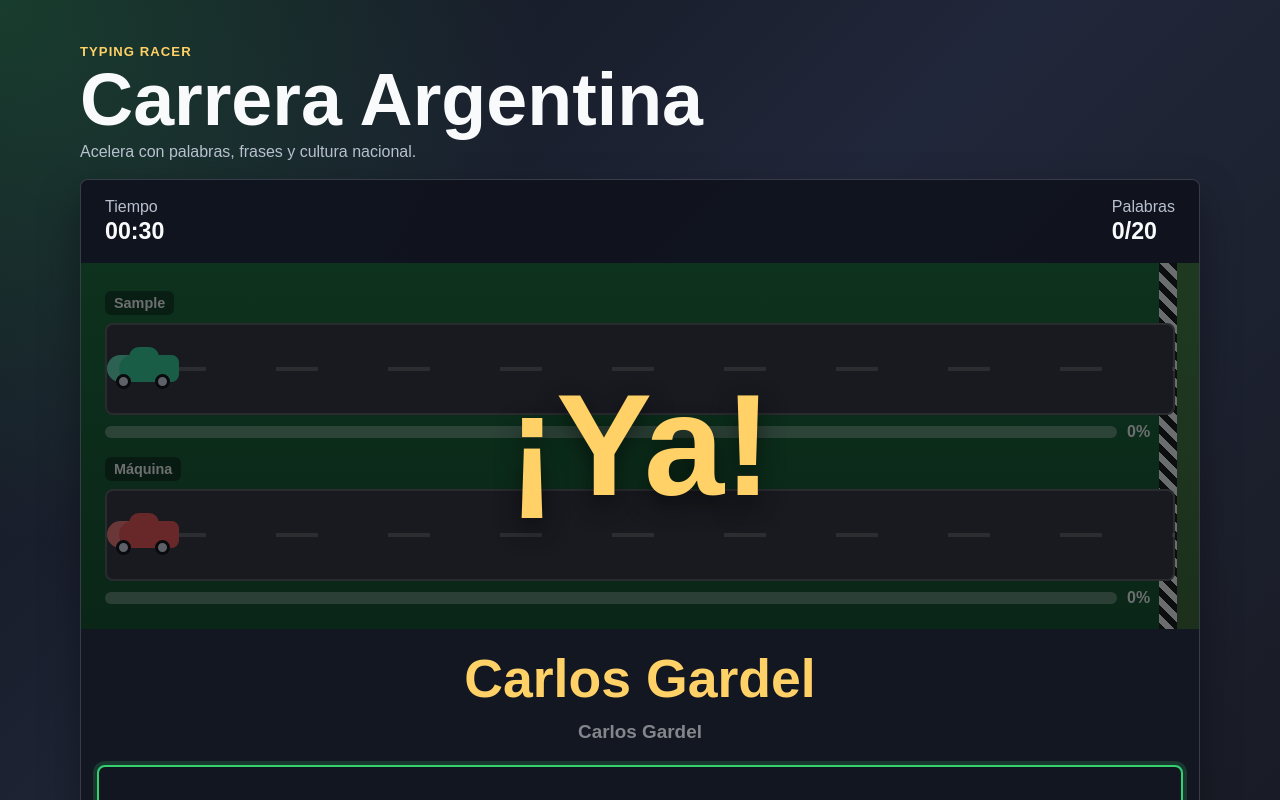
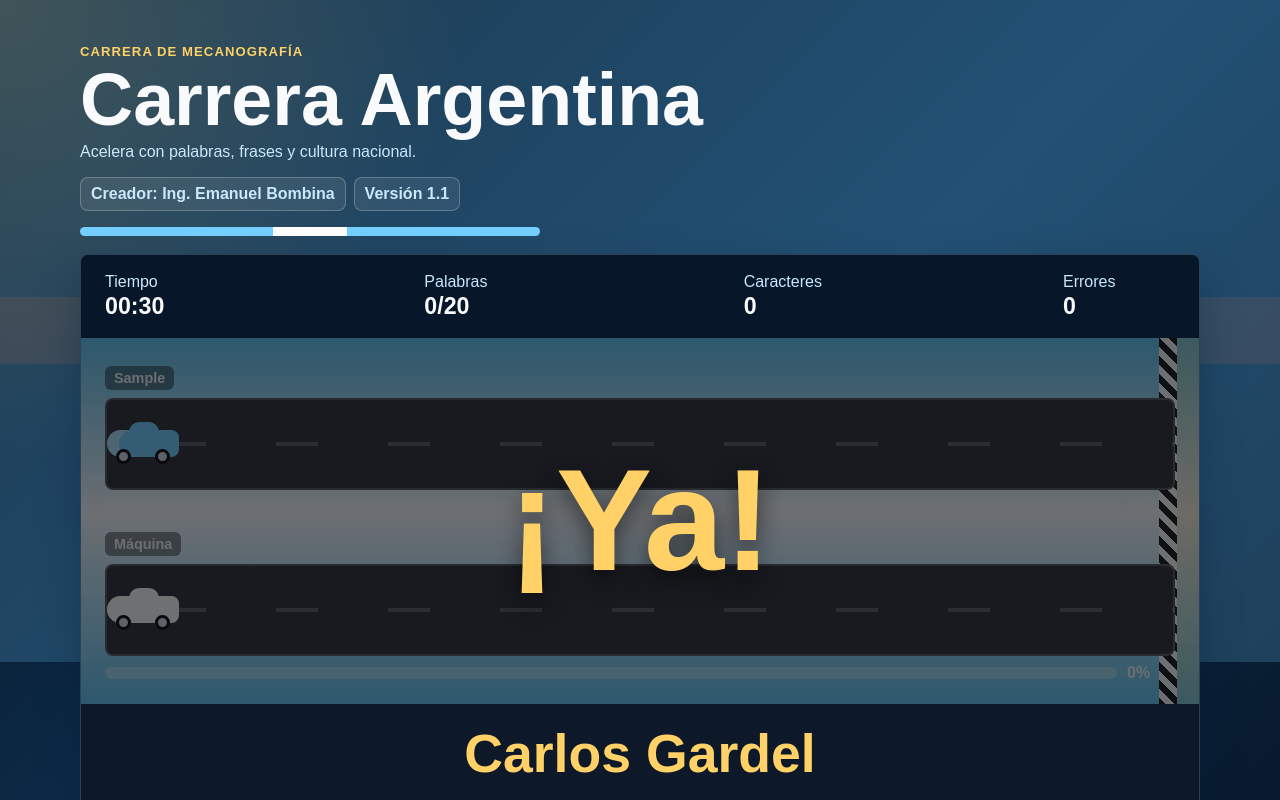
Before and after one commit to profesorbombina/carrera-mecanografia-argentina, a plain HTML site: page index.html in a window 1280 px wide. Both pictures are taken after typing "Sample" into the empty fields and a click on the button "Iniciar Carrera". Shown: the top 800 px of the page. Drawn offline with Linux system fonts and the light colour scheme.

Commit message:
Actualizar juego a version 1.1

```diff
--- a/index.html
+++ b/index.html
@@ -10,9 +10,13 @@
 <body>
   <main class="game-shell">
     <header class="game-header">
-      <p class="eyebrow">Typing racer</p>
+      <p class="eyebrow">Carrera de mecanografía</p>
       <h1>Carrera Argentina</h1>
       <p class="tagline">Acelera con palabras, frases y cultura nacional.</p>
+      <div class="game-meta" aria-label="Información del juego">
+        <span>Creador: Ing. Emanuel Bombina</span>
+        <span>Versión 1.1</span>
+      </div>
     </header>
 
     <section class="setup-panel" id="setupPanel" aria-labelledby="setupTitle">
@@ -26,7 +30,7 @@
         <input id="playerName" name="playerName" type="text" autocomplete="name" placeholder="Jugador">
 
         <fieldset>
-          <legend>Duracion</legend>
+          <legend>Duración</legend>
           <div class="option-grid">
             <label><input type="radio" name="duration" value="30" checked> 30s</label>
             <label><input type="radio" name="duration" value="60"> 60s</label>
@@ -37,9 +41,11 @@
         <fieldset>
           <legend>Dificultad de la IA</legend>
           <div class="option-grid">
-            <label><input type="radio" name="difficulty" value="30" checked> Baja · 30 WPM</label>
-            <label><input type="radio" name="difficulty" value="50"> Media · 50 WPM</label>
-            <label><input type="radio" name="difficulty" value="70"> Alta · 70 WPM</label>
+            <label><input type="radio" name="difficulty" value="4" checked> Inicial · de 1 a 4 palabras/min</label>
+            <label><input type="radio" name="difficulty" value="15"> Muy Baja · de 5 a 29 palabras/min</label>
+            <label><input type="radio" name="difficulty" value="40"> Baja · entre 30 y 49 palabras/min</label>
+            <label><input type="radio" name="difficulty" value="60"> Media · entre 50 y 69 palabras/min</label>
+            <label><input type="radio" name="difficulty" value="75"> Alta · más de 70 palabras/min</label>
           </div>
         </fieldset>
 
@@ -56,6 +62,14 @@
         <div>
           <span class="hud-label">Palabras</span>
           <strong id="wordsText">0/20</strong>
+        </div>
+        <div>
+          <span class="hud-label">Caracteres</span>
+          <strong id="charactersText">0</strong>
+        </div>
+        <div>
+          <span class="hud-label">Errores</span>
+          <strong id="errorsText">0</strong>
         </div>
       </div>
 
--- a/script.js
+++ b/script.js
@@ -55,6 +55,8 @@
   playerLabel: document.querySelector("#playerLabel"),
   timerText: document.querySelector("#timerText"),
   wordsText: document.querySelector("#wordsText"),
+  charactersText: document.querySelector("#charactersText"),
+  errorsText: document.querySelector("#errorsText"),
   countdown: document.querySelector("#countdown"),
   playerCar: document.querySelector("#playerCar"),
   aiCar: document.querySelector("#aiCar"),
@@ -73,7 +75,7 @@
 const state = {
   playerName: "Jugador",
   duration: 30,
-  aiWpm: 30,
+  aiWpm: 4,
   raceStartedAt: 0,
   elapsedMs: 0,
   playerProgress: 0,
@@ -134,7 +136,7 @@
   Object.assign(state, {
     playerName: settings.playerName || "Jugador",
     duration: settings.duration || 30,
-    aiWpm: settings.aiWpm || 30,
+    aiWpm: settings.aiWpm || 4,
     raceStartedAt: 0,
     elapsedMs: 0,
     playerProgress: 0,
@@ -183,6 +185,8 @@
   elements.playerPercent.textContent = `${playerRounded}%`;
   elements.aiPercent.textContent = `${aiRounded}%`;
   elements.wordsText.textContent = `${state.wordsCompleted}/${WORDS_TO_WIN}`;
+  elements.charactersText.textContent = `${state.typedCharacters}`;
+  elements.errorsText.textContent = `${getErrorCount()}`;
   updateCarPosition(elements.playerCar, state.playerProgress);
   updateCarPosition(elements.aiCar, state.aiProgress);
 }
@@ -392,18 +396,24 @@
 
 function calculateMetrics() {
   const elapsedMinutes = Math.max(state.elapsedMs / 60000, 1 / 60000);
-  const ppm = state.typedCharacters / elapsedMinutes;
-  const netWpm = state.wordsCompleted / elapsedMinutes;
+  const keystrokesPerMinute = state.typedCharacters / elapsedMinutes;
+  const wordsPerMinute = state.wordsCompleted / elapsedMinutes;
   const accuracy = state.typedCharacters === 0
     ? 100
     : (state.correctCharacters / state.typedCharacters) * 100;
 
   return {
-    ppm,
-    netWpm,
+    keystrokesPerMinute,
+    wordsPerMinute,
     accuracy,
+    typedCharacters: state.typedCharacters,
+    errors: getErrorCount(),
     wordsCompleted: state.wordsCompleted
   };
+}
+
+function getErrorCount() {
+  return Math.max(0, state.typedCharacters - state.correctCharacters);
 }
 
 function renderResults(winner, metrics) {
@@ -415,9 +425,11 @@
 
   elements.winnerText.textContent = winnerMessages[winner];
   elements.metricsGrid.innerHTML = [
-    ["PPM", `${Math.round(metrics.ppm)}`],
-    ["WPM neto", `${metrics.netWpm.toFixed(1)} WPM`],
+    ["Pulsaciones/min", `${Math.round(metrics.keystrokesPerMinute)}`],
+    ["PPM neto", `${metrics.wordsPerMinute.toFixed(1)} palabras/min`],
     ["Precisión", `${metrics.accuracy.toFixed(1)}%`],
+    ["Caracteres escritos", `${metrics.typedCharacters}`],
+    ["Errores", `${metrics.errors}`],
     ["Palabras correctas", `${metrics.wordsCompleted}`]
   ]
     .map(([label, value]) => `
@@ -432,13 +444,13 @@
 function saveRecord(metrics) {
   const currentRecord = loadRecord();
 
-  if (currentRecord && currentRecord.netWpm >= metrics.netWpm) {
+  if (currentRecord && (currentRecord.wordsPerMinute ?? currentRecord.netWpm) >= metrics.wordsPerMinute) {
     return;
   }
 
   const newRecord = {
     name: state.playerName,
-    netWpm: Number(metrics.netWpm.toFixed(1)),
+    wordsPerMinute: Number(metrics.wordsPerMinute.toFixed(1)),
     date: new Date().toISOString()
   };
 
@@ -456,9 +468,10 @@
 
 function renderRecord() {
   const record = loadRecord();
+  const recordSpeed = record ? record.wordsPerMinute ?? record.netWpm : null;
 
   elements.recordText.textContent = record
-    ? `Récord: ${record.name} - ${record.netWpm} WPM`
+    ? `Récord: ${record.name} - ${recordSpeed} palabras/min`
     : "Récord: todavía no hay marca";
 }
 
--- a/styles.css
+++ b/styles.css
@@ -1,17 +1,17 @@
 :root {
-  --bg: #12141c;
-  --panel: #1d2230;
-  --panel-soft: #272d3d;
+  --bg: #071526;
+  --panel: #0f2740;
+  --panel-soft: #15395d;
   --text: #f9fafb;
-  --muted: #b8c0cf;
-  --accent: #35d06f;
-  --accent-strong: #18a84f;
+  --muted: #c9e8fb;
+  --accent: #74cfff;
+  --accent-strong: #35aee8;
   --danger: #ff4d5e;
   --warning: #ffd166;
   --blue: #30a7ff;
   --road: #30323a;
   --line: rgba(255, 255, 255, 0.35);
-  --shadow: 0 18px 40px rgba(0, 0, 0, 0.35);
+  --shadow: 0 18px 40px rgba(0, 28, 58, 0.35);
 }
 
 * {
@@ -24,8 +24,9 @@
   font-family: Arial, Helvetica, sans-serif;
   color: var(--text);
   background:
-    radial-gradient(circle at top left, rgba(53, 208, 111, 0.22), transparent 34rem),
-    linear-gradient(135deg, #10131b 0%, #21273a 48%, #181b24 100%);
+    linear-gradient(180deg, rgba(116, 207, 255, 0.20) 0 31%, rgba(255, 255, 255, 0.18) 31% 38%, rgba(116, 207, 255, 0.20) 38% 69%, transparent 69%),
+    radial-gradient(circle at top left, rgba(255, 209, 102, 0.18), transparent 29rem),
+    linear-gradient(135deg, #061323 0%, #0e3152 52%, #071526 100%);
 }
 
 button,
@@ -41,6 +42,16 @@
 
 .game-header {
   margin-bottom: 18px;
+}
+
+.game-header::after {
+  content: "";
+  display: block;
+  width: min(460px, 100%);
+  height: 9px;
+  margin-top: 16px;
+  border-radius: 999px;
+  background: linear-gradient(90deg, #74cfff 0 42%, #ffffff 42% 58%, #74cfff 58% 100%);
 }
 
 .eyebrow {
@@ -71,8 +82,24 @@
 
 .tagline,
 .record,
-.hud-label {
+.hud-label,
+.game-meta {
   color: var(--muted);
+}
+
+.game-meta {
+  display: flex;
+  flex-wrap: wrap;
+  gap: 8px;
+  margin-top: 14px;
+  font-weight: 800;
+}
+
+.game-meta span {
+  padding: 7px 10px;
+  border: 1px solid rgba(255, 255, 255, 0.24);
+  border-radius: 8px;
+  background: rgba(255, 255, 255, 0.08);
 }
 
 .setup-panel,
@@ -80,7 +107,7 @@
 .results-panel {
   border: 1px solid rgba(255, 255, 255, 0.12);
   border-radius: 8px;
-  background: rgba(29, 34, 48, 0.92);
+  background: rgba(15, 39, 64, 0.94);
   box-shadow: var(--shadow);
 }
 
@@ -128,7 +155,7 @@
 .race-form > input:focus,
 .typing-panel input:focus {
   border-color: var(--accent);
-  box-shadow: 0 0 0 4px rgba(53, 208, 111, 0.18);
+  box-shadow: 0 0 0 4px rgba(116, 207, 255, 0.22);
 }
 
 fieldset {
@@ -167,7 +194,7 @@
   border: 0;
   border-radius: 8px;
   color: #06100a;
-  background: linear-gradient(180deg, var(--accent), var(--accent-strong));
+  background: linear-gradient(180deg, #ffffff 0%, var(--accent) 44%, var(--accent-strong) 100%);
   font-weight: 900;
   cursor: pointer;
   transition: transform 140ms ease, filter 140ms ease;
@@ -188,15 +215,17 @@
 
 .race-hud {
   display: flex;
+  flex-wrap: wrap;
   justify-content: space-between;
   gap: 14px;
   padding: 16px;
-  background: rgba(12, 15, 24, 0.75);
+  background: rgba(5, 19, 35, 0.82);
 }
 
 .race-hud > div {
   display: grid;
   gap: 2px;
+  min-width: 112px;
 }
 
 .race-hud strong {
@@ -209,8 +238,8 @@
   gap: 16px;
   padding: 22px 14px 18px;
   background:
-    linear-gradient(90deg, transparent 0 calc(100% - 26px), rgba(255, 209, 102, 0.18) calc(100% - 26px) 100%),
-    linear-gradient(180deg, #176b36, #0f4f28);
+    linear-gradient(90deg, transparent 0 calc(100% - 26px), rgba(255, 209, 102, 0.22) calc(100% - 26px) 100%),
+    linear-gradient(180deg, #62c6f2 0%, #f8fbff 48%, #62c6f2 100%);
 }
 
 .finish-line {
@@ -268,7 +297,7 @@
   inset: 6px 0 7px;
   border-radius: 18px 10px 10px 18px;
   background: var(--blue);
-  box-shadow: inset 12px 0 rgba(255, 255, 255, 0.22);
+  box-shadow: inset 12px 0 rgba(255, 255, 255, 0.42);
 }
 
 .car-body::before {
@@ -283,11 +312,11 @@
 }
 
 .car-player .car-body {
-  background: #34d399;
+  background: #74cfff;
 }
 
 .car-ai .car-body {
-  background: #f05252;
+  background: #ffffff;
 }
 
 .wheel {
@@ -339,11 +368,11 @@
 }
 
 #aiProgress::-webkit-progress-value {
-  background: var(--danger);
+  background: #ffffff;
 }
 
 #aiProgress::-moz-progress-bar {
-  background: var(--danger);
+  background: #ffffff;
 }
 
 .typing-panel {
@@ -454,7 +483,7 @@
   }
 
   .option-grid {
-    grid-template-columns: repeat(3, 1fr);
+    grid-template-columns: repeat(5, 1fr);
   }
 
   .track {
@@ -485,7 +514,7 @@
   }
 
   .metrics-grid {
-    grid-template-columns: repeat(4, 1fr);
+    grid-template-columns: repeat(3, 1fr);
   }
 }
 
```
